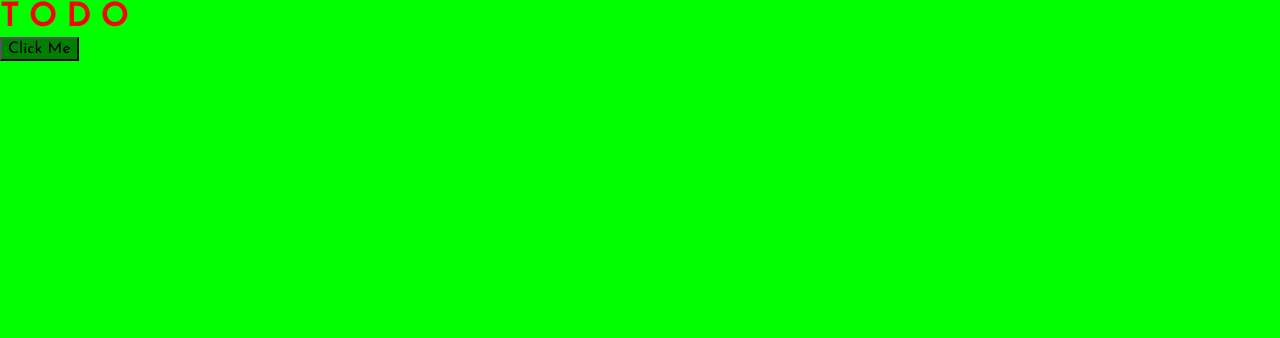
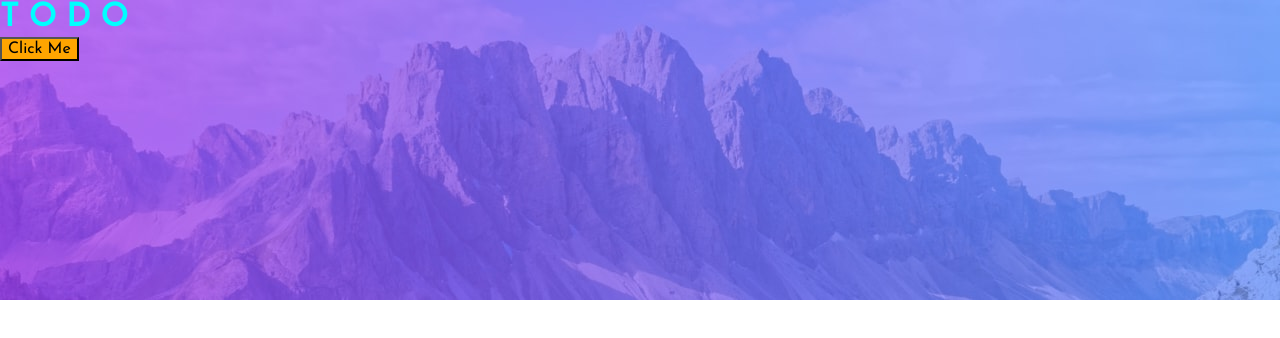
Before and after one commit to ZZ83/react-todo-app, a React (Vite) app: page / in a window 1280 px wide. Shown: the top 338 px of the page. Built offline with nearby package versions, Linux system fonts and the light colour scheme.

Commit message:
Add background image

```diff
--- a/src/App.jsx
+++ b/src/App.jsx
@@ -2,32 +2,29 @@ import styled from "styled-components";
 import { ThemeProvider } from "styled-components";
 import GlobalStyles from "./components/GlobalStyles";
 import { useState } from "react";
-
-const log = () => {
-    alert("Clicked");
-};
+import { BackgroundImage } from "./components/BackgroundImage";
 
 const Heading = styled.h1`
-    color: red;
+    color: aqua;
 `;
 
 const Button = styled.button`
-    background-color: green;
+    background-color: orange;
     cursor: pointer;
 `;
 
 const lightTheme = {
-    body: "lime",
+    body: "#ffffff",
+    bg: "light",
 };
 
 const darkTheme = {
     body: "#171823",
+    bg: "dark",
 };
 
 function App() {
     const [theme, setTheme] = useState(lightTheme);
-
-    console.log(theme);
 
     function changeTheme() {
         if (theme === lightTheme) {
@@ -41,6 +38,8 @@ function App() {
         <ThemeProvider theme={theme}>
             <>
                 <GlobalStyles />
+                <BackgroundImage theme={theme} />
+
                 <Heading>T O D O</Heading>
                 <Button onClick={changeTheme}>Click Me</Button>
             </>
--- /dev/null
+++ b/src/components/BackgroundImage.jsx
@@ -0,0 +1,29 @@
+import styled from "styled-components";
+
+import bgMobileDark from "../assets/images/bg-mobile-dark.jpg";
+import bgMobileLight from "../assets/images/bg-mobile-light.jpg";
+import bgDesktopDark from "../assets/images/bg-desktop-dark.jpg";
+import bgDesktopLight from "../assets/images/bg-desktop-light.jpg";
+
+export const StyledBackgroundImage = styled.div`
+    width: 100%;
+    max-width: 1440px;
+    margin: 0 auto;
+    height: 200px;
+    background-color: orange;
+    position: absolute;
+    z-index: -1;
+
+    background-size: cover;
+    background-position: center;
+    background-repeat: no-repeat;
+    background-image: url(${(props) => (props.theme.bg === "light" ? bgMobileLight : bgMobileDark)});
+    @media (min-width: 588px) {
+        background-image: url(${(props) => (props.theme.bg === "light" ? bgDesktopLight : bgDesktopDark)});
+        height: 300px;
+    }
+`;
+
+export function BackgroundImage() {
+    return <StyledBackgroundImage />;
+}
--- a/src/components/GlobalStyles.js
+++ b/src/components/GlobalStyles.js
@@ -194,6 +194,8 @@ const GlobalStyles = createGlobalStyle`
 
     /* Base styles */
     body {
+        max-width: 1440px;
+        margin: 0 auto;
         font-family: 'Josefin Sans', Arial, Helvetica, sans-serif;
         background-color: ${(props) => props.theme.body};
     }
```
Also changed, not shown: package.json (indentation only), src/assets/images/bg-mobile-dark.jpg, src/assets/images/bg-mobile-light.jpg.
